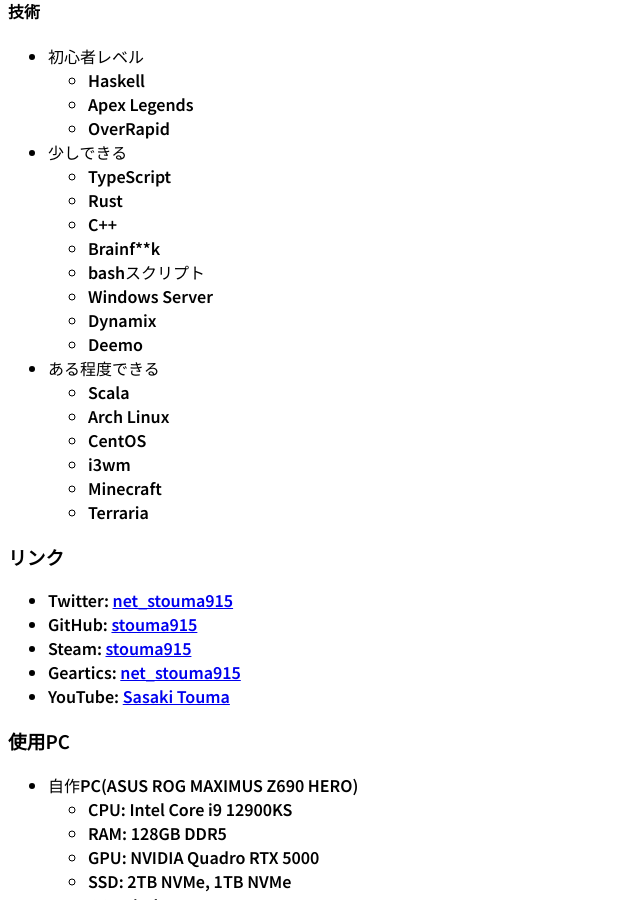
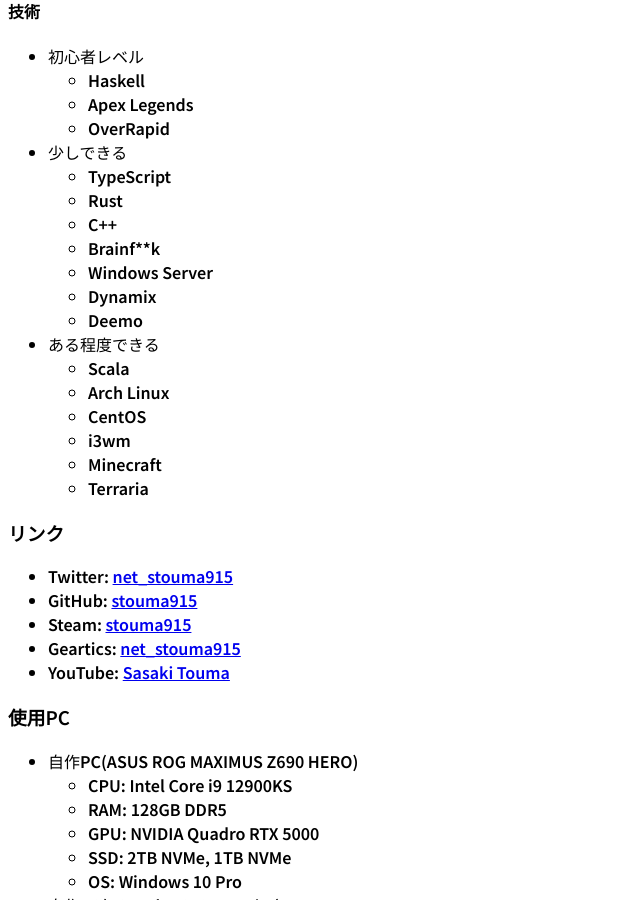
Before and after one commit to t-sasaki915/t-sasaki-net, a Jekyll site: the page built from docs/index.md, in a window 1280 px wide and 900 px high, scrolled down 1124 px. Shown: the whole window, without its empty margins (0-640 px from the left). Built offline with Jekyll 4.4.1, drawn with Linux system fonts in a browser that asks for light colours; Markdown is read by kramdown in place of the engine named in the settings.

Commit message:
Update index.md

```diff
--- a/docs/index.md
+++ b/docs/index.md
@@ -59,7 +59,6 @@
   - Rust
   - C++
   - Brainf\*\*k
-  - bashスクリプト
   - Windows Server
   - Dynamix
   - Deemo
```
